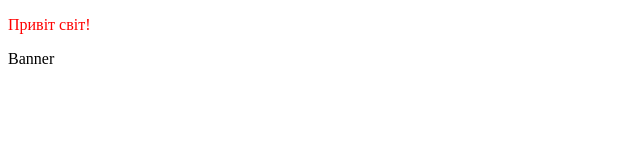
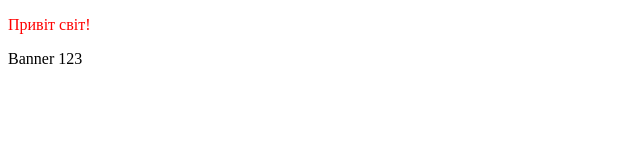
Before and after one commit to bakovetskaaa/JavaScript_Course_ITVDN, a plain HTML site: page Lesson 1/index.html in a window 1280 px wide. Shown: the full height of the page, 0-640 px from the left. Drawn offline with Linux system fonts and the light colour scheme.

Commit message:
new banner

```diff
--- a/Lesson 1/index.html
+++ b/Lesson 1/index.html
@@ -8,6 +8,6 @@
 </head>
 <body>
     <p>Привіт світ!</p>
-    <div>Banner</div>
+    <div>Banner 123</div>
 </body>
 </html>
```
